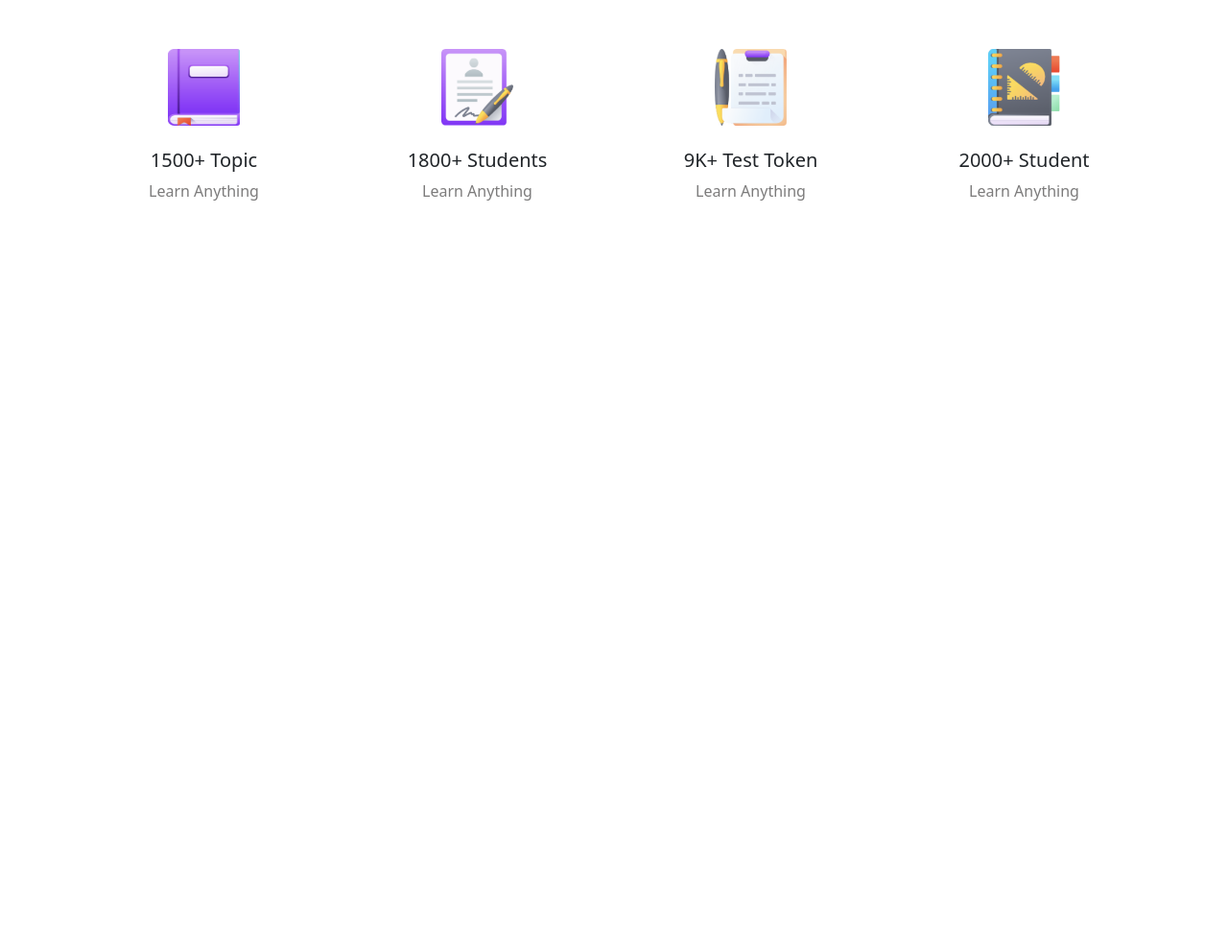
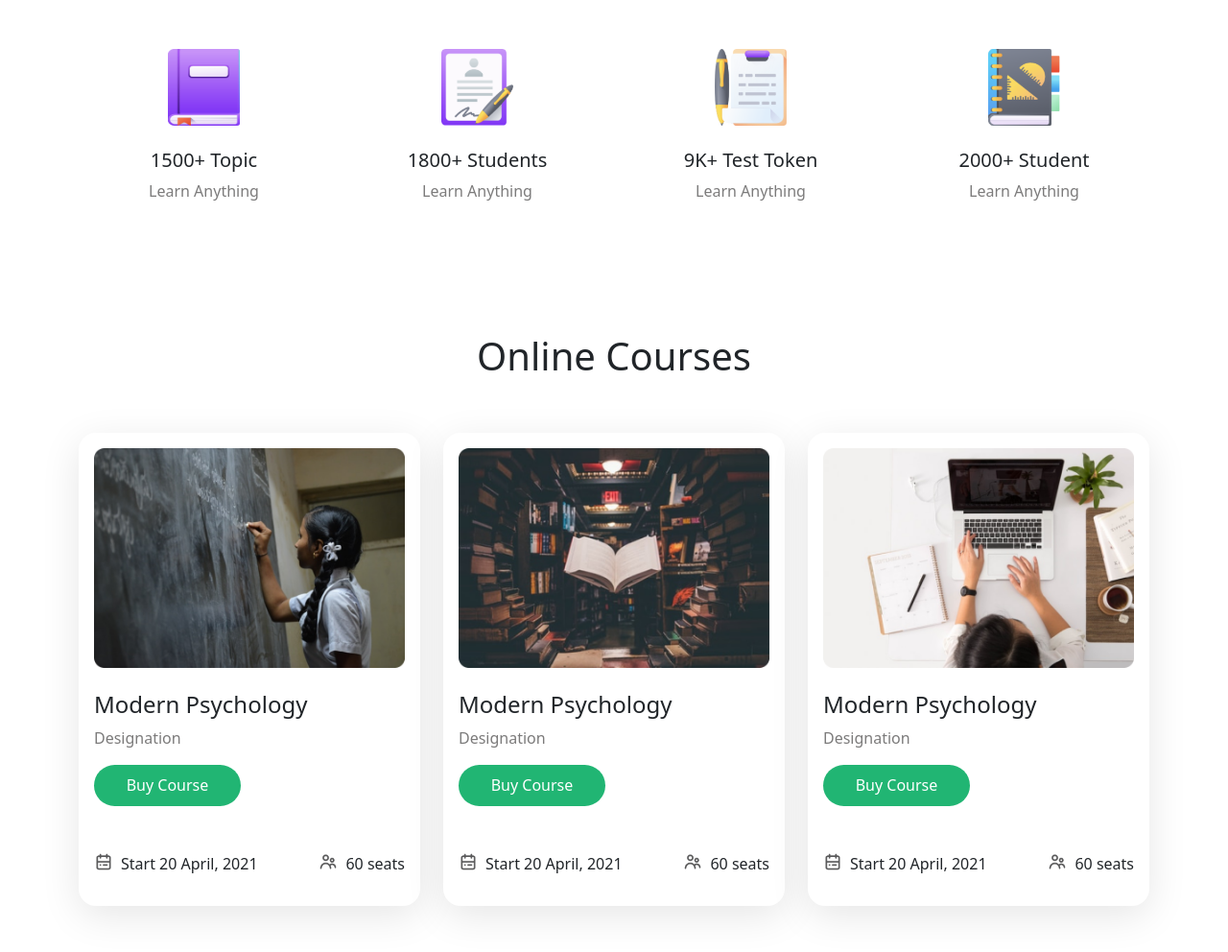
Before and after one commit to selim121/E-School, a plain HTML site: page index.html in a window 1280 px wide. Shown: the part 642-1634 px from the top of the page at 96% size. Before the commit the page ends 989 px from the top, so only its background shows below. Drawn offline with Linux system fonts and the light colour scheme.

Commit message:
online course added

```diff
--- a/css/styles.css
+++ b/css/styles.css
@@ -23,6 +23,16 @@ body {
 
 .es-description-color-primary {
     color: #7c7b7b;
+}
+
+.es-course-bg {
+    background: #FFFFFF;
+    box-shadow: 0px 10px 40px rgba(0, 0, 0, 0.1);
+    border-radius: 18px;
+}
+.es-course-footer-icon{
+    height: 20px;
+    width: 20px;
 }
 
 /* common styles */
--- a/index.html
+++ b/index.html
@@ -122,6 +122,93 @@
                 </div>
             </div>
         </section>
+
+        <!-- online courses -->
+        <section class="pb-5">
+            <div class="text-center fw-bold pb-5">
+                <h1>Online Courses</h1>
+            </div>
+            <div class="row">
+                <div class="col">
+                    <div class="p-3 es-course-bg">
+                        <img src="images/Morder pyschology.png" class="card-img-top" alt="...">
+                        <div class="card-body">
+                            <h4 class="pt-4">Modern Psychology</h4>
+                            <p class="es-description-color-primary">Designation</p>
+                            <button class="es-btn-primary">Buy Course</button>
+                        </div>
+                        <div class="card-footer pt-5">
+                            <div class="d-flex justify-content-between">
+                                <div>
+                                    <div class="d-flex">
+                                        <img class="es-course-footer-icon" src="images/icon/calendar.png" alt="">
+                                        <p class="ms-2">Start 20 April, 2021</p>
+                                    </div>
+                                </div>
+                                <div>
+                                    <div class="d-flex">
+                                        <img class="es-course-footer-icon" src="images/icon/people.png" alt="">
+                                        <p class="ms-2">60 seats</p>
+                                    </div>
+                                </div>
+                            </div>
+                        </div>
+                    </div>
+                </div>
+                <div class="col">
+                    <div class="p-3 es-course-bg">
+                        <img src="images/Morder psyc.png" class="card-img-top" alt="...">
+                        <div class="card-body">
+                            <h4 class="pt-4">Modern Psychology</h4>
+                            <p class="es-description-color-primary">Designation</p>
+                            <button class="es-btn-primary">Buy Course</button>
+                        </div>
+                        <div class="card-footer pt-5">
+                            <div class="d-flex justify-content-between">
+                                <div>
+                                    <div class="d-flex">
+                                        <img class="es-course-footer-icon" src="images/icon/calendar.png" alt="">
+                                        <p class="ms-2">Start 20 April, 2021</p>
+                                    </div>
+                                </div>
+                                <div>
+                                    <div class="d-flex">
+                                        <img class="es-course-footer-icon" src="images/icon/people.png" alt="">
+                                        <p class="ms-2">60 seats</p>
+                                    </div>
+                                </div>
+                            </div>
+                        </div>
+                    </div>
+                </div>
+                <div class="col">
+                    <div class="p-3 es-course-bg">
+                        <img src="images/Morder pychons.png" class="card-img-top" alt="...">
+                        <div class="card-body">
+                            <h4 class="pt-4">Modern Psychology</h4>
+                            <p class="es-description-color-primary">Designation</p>
+                            <button class="es-btn-primary">Buy Course</button>
+                        </div>
+                        <div class="card-footer pt-5">
+                            <div class="d-flex justify-content-between">
+                                <div>
+                                    <div class="d-flex">
+                                        <img class="es-course-footer-icon" src="images/icon/calendar.png" alt="">
+                                        <p class="ms-2">Start 20 April, 2021</p>
+                                    </div>
+                                </div>
+                                <div>
+                                    <div class="d-flex">
+                                        <img class="es-course-footer-icon" src="images/icon/people.png" alt="">
+                                        <p class="ms-2">60 seats</p>
+                                    </div>
+                                </div>
+                            </div>
+                        </div>
+                    </div>
+                </div>
+            </div>
+        </section>
     </main>
 
     <!-- footer -->
```
